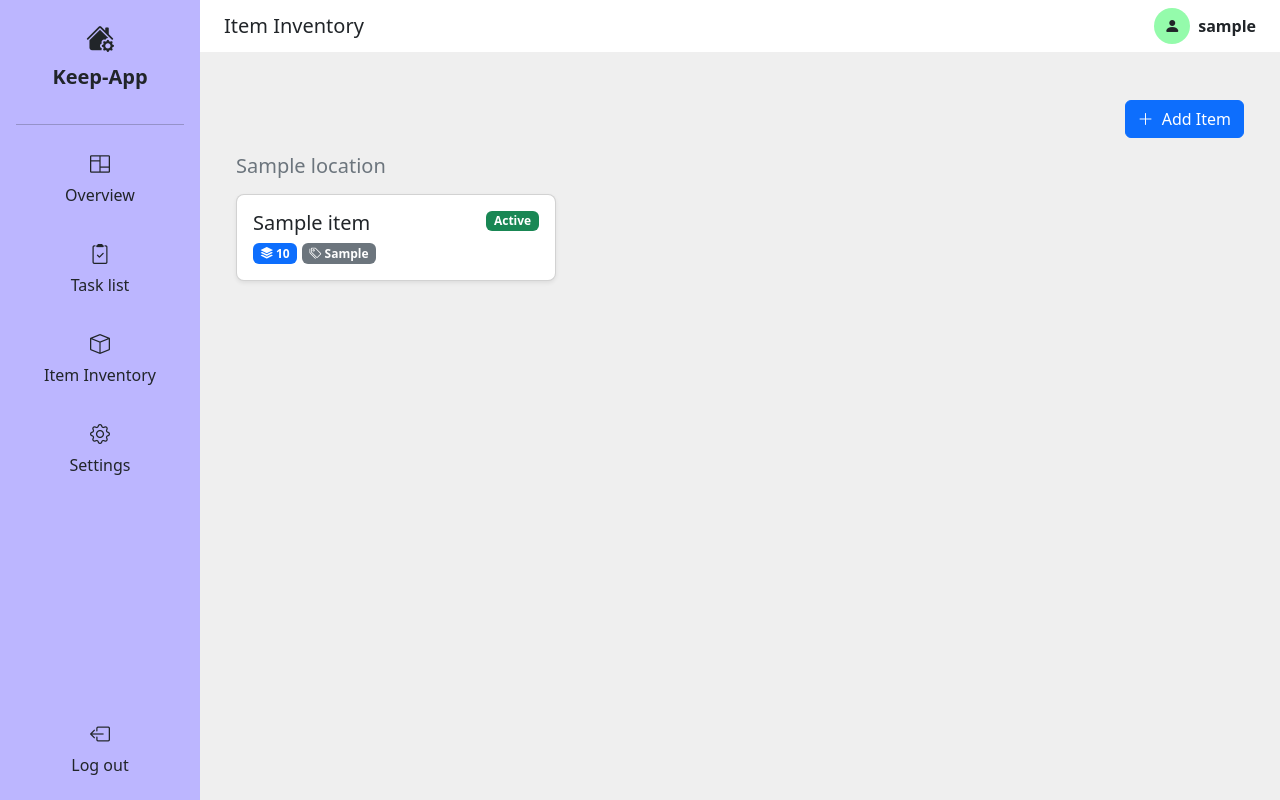
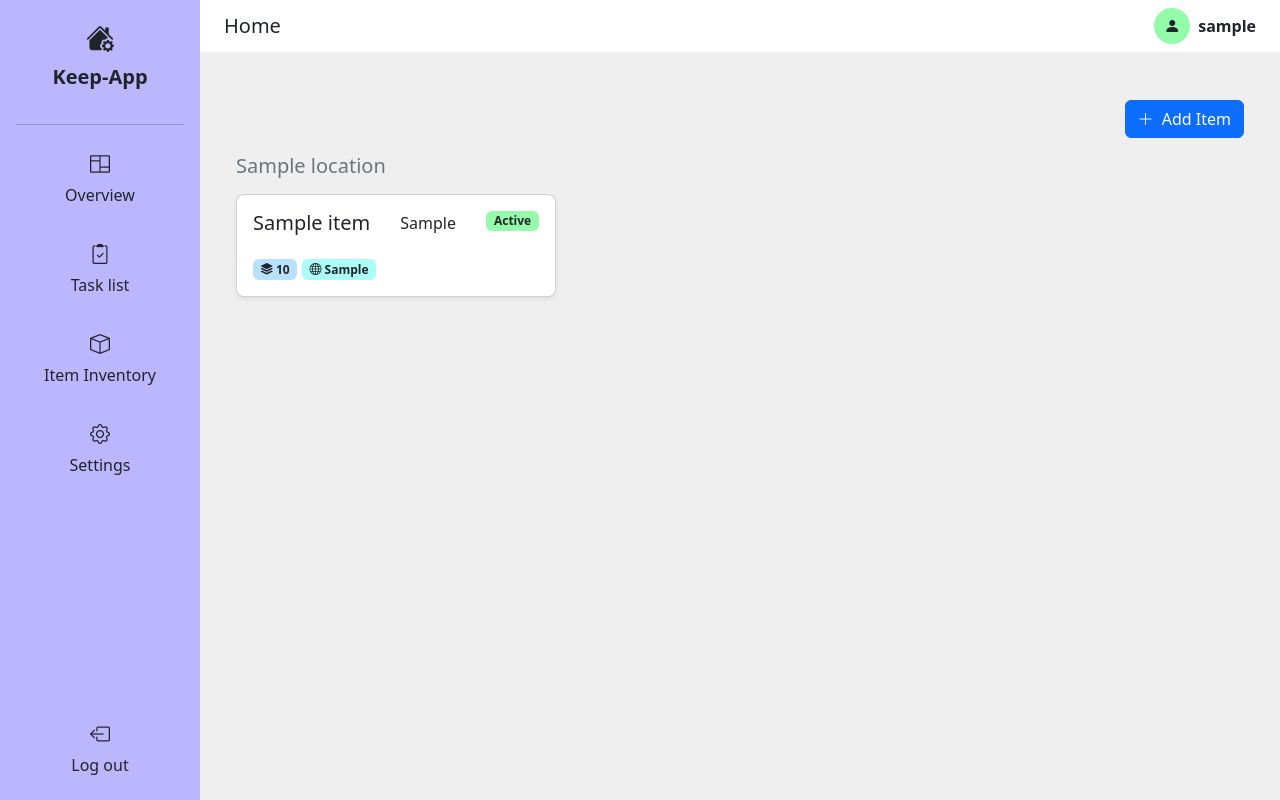
Before and after one commit to orma5/household, a Django app: page /items/ in a window 1280 px wide. Run offline with Django 5.2, Linux system fonts and the light colour scheme; a user stored in the database is signed in; tables that the repository leaves empty hold one stand-in row (values such as "Sample post").

Commit message:
update item list

```diff
--- /dev/null
+++ b/static/css/colors.css
@@ -0,0 +1,33 @@
+:root {
+  --purple-color: #BCB6FF;
+  --blue-color: #b8e1ff;
+  --turquise-color: #a9fff7;
+  --green-color: #94fbab;
+  --greenblue-color: #82aba1;
+  --red-color: #ec625d;
+}
+
+.badge-status-active {
+  background-color: var(--green-color);
+  color: white;
+}
+
+.badge-status-retired {
+  background-color: var(--greenblue-color);
+  color: black;
+}
+
+.badge-status-broken {
+  background-color: var(--red-color);
+  color: white;
+}
+
+.badge-quantity {
+  background-color: var(--blue-color);
+  color: white;
+}
+
+.badge-brand {
+  background-color: var(--turquise-color);
+  color: white;
+}
--- a/templates/base.html
+++ b/templates/base.html
@@ -9,8 +9,12 @@
       {% endblock %}
     </title>
 
+    <!-- favicon -->
     {% load static %}
     <link rel="icon" type="image/png" href="{% static 'img/favicon.png' %}" />
+
+    <!-- Custom CSS -->
+    <link rel="stylesheet" href="{% static 'css/colors.css' %}" />
 
     <!-- Bootstrap 5 CSS -->
     <link href="https://cdn.jsdelivr.net/npm/bootstrap@5.3.7/dist/css/bootstrap.min.css" rel="stylesheet" />
@@ -35,11 +39,7 @@
         <!-- Topbar -->
         <div class="d-none d-sm-flex justify-content-between align-items-center px-4 py-2">
           <!-- Page Title -->
-          <h5 class="mb-0">
-            {% block page_title %}
-              Home
-            {% endblock %}
-          </h5>
+          <h5 class="mb-0">{{ page_title|default:'Home' }}</h5>
 
           <!-- User Profile -->
           <div class="d-flex align-items-center gap-2">
@@ -51,8 +51,12 @@
         </div>
 
         <!-- Hamburger for mobile (only visible on mobile) -->
-        <div class="d-sm-none p-3 border-bottom">
-          <button class="btn text-dark" type="button" data-bs-toggle="modal" data-bs-target="#mobileSidebar"><i class="bi bi-list fs-3"></i></button>
+        <div class="d-sm-none d-flex align-items-center justify-content-start gap-3 px-3 py-2 border-bottom">
+          <!-- Hamburger Button -->
+          <button class="btn text-dark p-0" type="button" data-bs-toggle="modal" data-bs-target="#mobileSidebar"><i class="bi bi-list fs-3"></i></button>
+
+          <!-- Page Title -->
+          <h5 class="mb-0">{{ page_title|default:'Home' }}</h5>
         </div>
 
         <!-- Main Content Area -->
--- a/templates/components/_item_detail_modal.html
+++ b/templates/components/_item_detail_modal.html
@@ -18,11 +18,6 @@
           <div class="row mb-2 border-bottom py-2">
             <div class="col-sm-4 fw-semibold">Location</div>
             <div class="col-sm-8">{{ item.location.name|default:'—' }}</div>
-          </div>
-
-          <div class="row mb-2 border-bottom py-2">
-            <div class="col-sm-4 fw-semibold">Sub Location</div>
-            <div class="col-sm-8">{{ item.sub_location|default:'—' }}</div>
           </div>
 
           <div class="row mb-2 border-bottom py-2">
--- a/templates/item_list.html
+++ b/templates/item_list.html
@@ -1,9 +1,6 @@
 {% extends 'base.html' %}
 
-{% block page_title %}
-  Item Inventory
-{% endblock %}
-
+{% with page_title='Item Inventory' %}
   {% block content %}
     <div class="container mt-4">
       <!-- Desktop add button -->
@@ -21,13 +18,16 @@
                 <div class="card-body">
                   <div class="d-flex justify-content-between align-items-start">
                     <h5 class="card-title mb-0">{{ item.name }}</h5>
-                  <span class="badge bg-{{ item.get_status_badge_class }}">{{ item.get_status_display_name }}</span>
+                    {% if item.area %}
+                      <p>{{ item.area }}</p>
+                    {% endif %}
+                    <span class="badge text-dark badge-{{ item.get_status_badge_class }}">{{ item.get_status_display_name }}</span>
                   </div>
                   {% if item.quantity > 1 %}
-                  <span class="badge bg-primary mt-2"><i class="bi bi-stack"></i> {{ item.quantity }}</span>
+                    <span class="badge badge-quantity text-dark mt-2"><i class="bi bi-stack"></i> {{ item.quantity }}</span>
                   {% endif %}
                   {% if item.brand %}
-                  <span class="badge bg-secondary mt-2"><i class="bi bi-tags"></i> {{ item.brand }}</span>
+                    <span class="badge badge-brand text-dark mt-2"><i class="bi bi-globe"></i> {{ item.brand }}</span>
                   {% endif %}
                 </div>
               </div>
@@ -44,3 +44,4 @@
       <a href="#" class="btn btn-primary rounded-circle shadow-lg position-fixed d-md-none" style="bottom: 20px; right: 20px; width: 56px; height: 56px; z-index: 1050;" title="Add Item"><i class="bi bi-plus-lg fs-4 d-flex justify-content-center align-items-center h-100 w-100"></i></a>
     </div>
   {% endblock %}
+{% endwith %}
--- a/upkeep/models.py
+++ b/upkeep/models.py
@@ -68,10 +68,10 @@ class Item(BaseModel):
 
     def get_status_badge_class(self):
         return {
-            self.ItemStatus.ACTIVE: "success",
-            self.ItemStatus.RETIRED: "warning",
-            self.ItemStatus.BROKEN: "danger",
-        }.get(self.status, "secondary")
+            self.ItemStatus.ACTIVE: "status-active",
+            self.ItemStatus.RETIRED: "status-retired",
+            self.ItemStatus.BROKEN: "status-broken",
+        }.get(self.status, "status-active")
 
     def get_status_display_name(self):
         return self.ItemStatus(self.status).label
--- a/upkeep/views.py
+++ b/upkeep/views.py
@@ -16,7 +16,7 @@ def item_list(request):
         grouped_items[loc_name].append(item)
 
     context = {
-        "grouped_items": grouped_items.items(),  # convert to list of tuples
+        "grouped_items": grouped_items.items(),
     }
     return render(request, "item_list.html", context)
 
```
Lines whose indentation alone changed are shown as unchanged.
